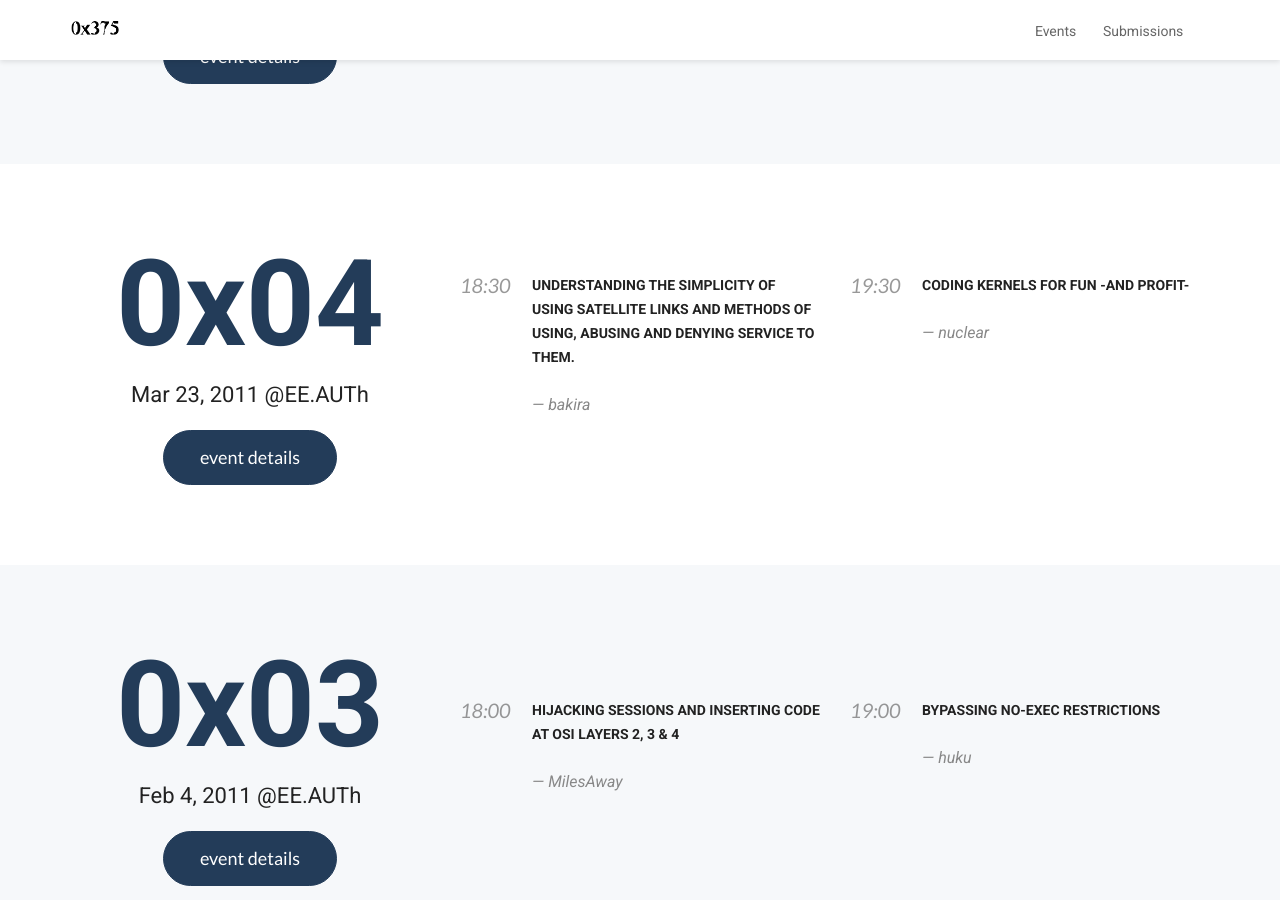
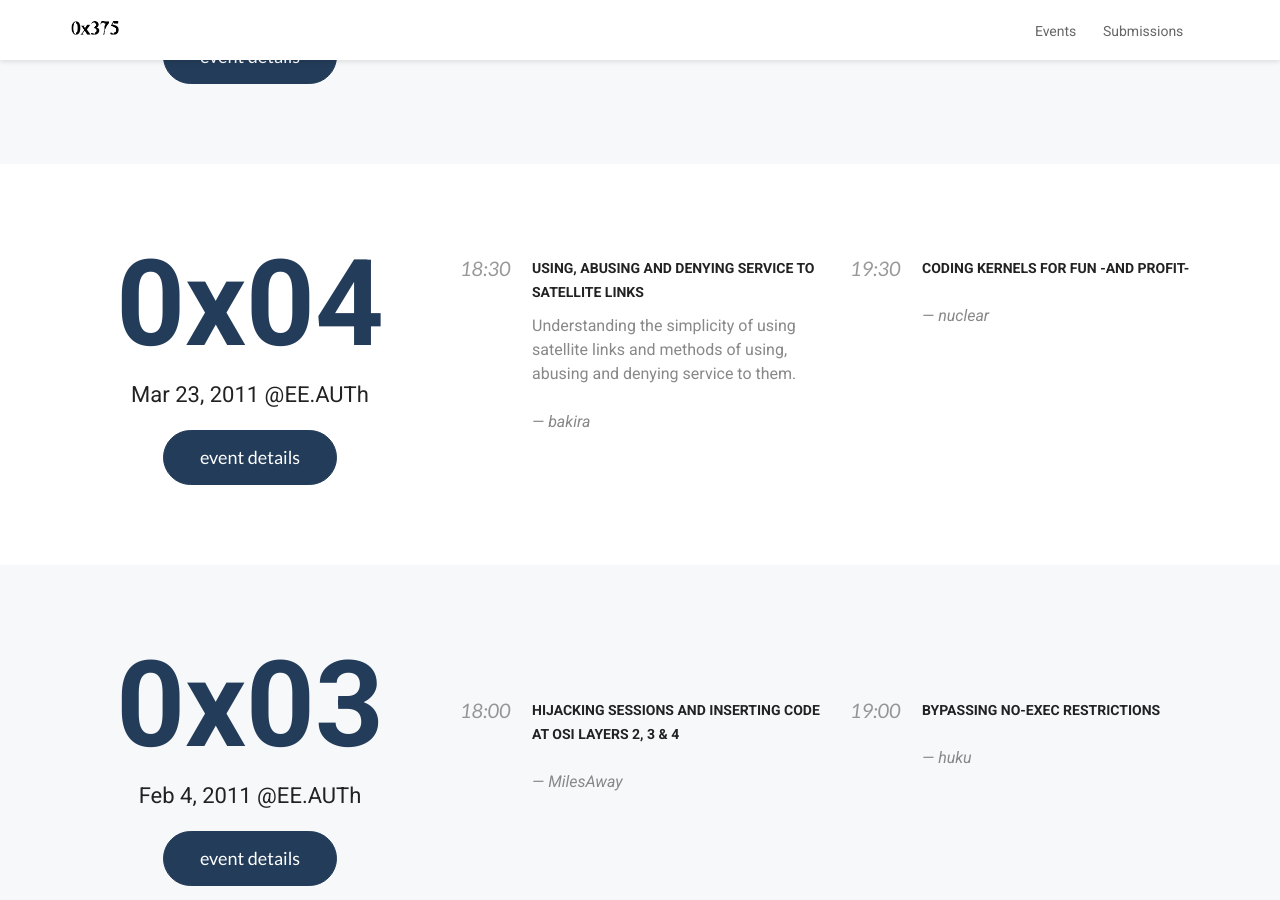
Before and after one commit to 0x375/0x375.github.io, a Jekyll site: the page built from events.html, in a window 1280 px wide and 900 px high, scrolled down 1934 px. Built offline with Jekyll 4.4.1, drawn with Linux system fonts in a browser that asks for light colours.

Commit message:
Add video and fix description for 0x04

```diff
--- a/_events/2011-03-23.markdown
+++ b/_events/2011-03-23.markdown
@@ -6,16 +6,17 @@ location_url: ""
 date: 2011-03-23 18:30:00 +03:00
 categories: event auth
 presentations:
-  - title: Understanding the simplicity of using satellite links and methods of using, abusing and denying service to them.
+  - title: Using, abusing and denying service to satellite links
+    description: Understanding the simplicity of using satellite links and methods of using, abusing and denying service to them.
     author:
       name: bakira
     date: 2011-03-23 18:30:00 +03:00
-    video_url: ""
+    video_url: "https://player.vimeo.com/video/21461935"
     material_url: ""
   - title: Coding kernels for fun -and profit-
     author:
       name: nuclear
     date: 2011-03-23 19:30:00 +03:00
-    video_url: ""
+    video_url: "https://player.vimeo.com/video/21481090"
     material_url: ""
 ---
```
